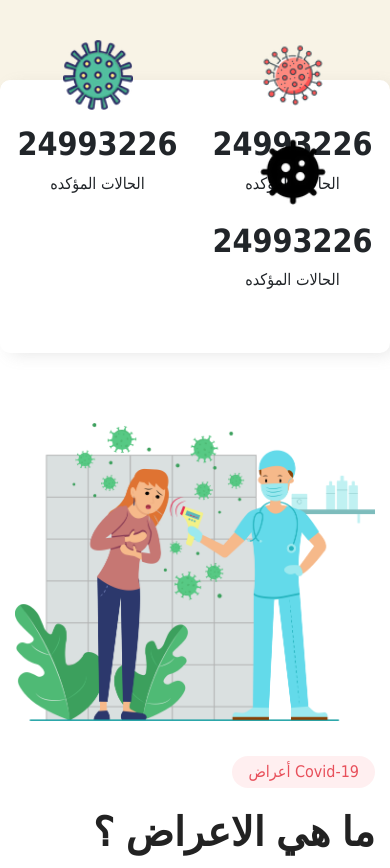
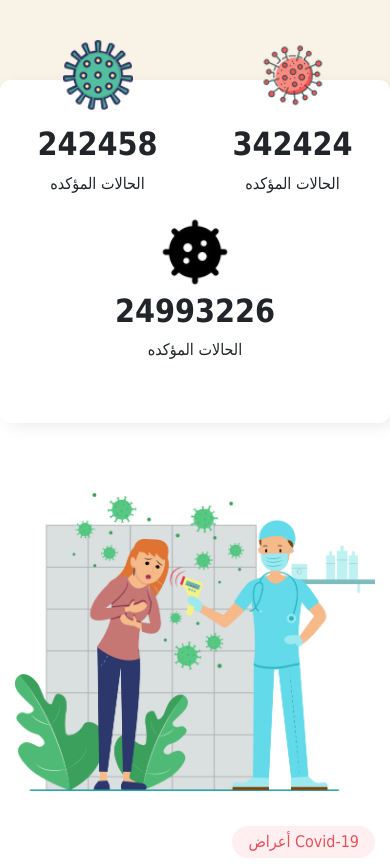
Before and after one commit to moossttafa/covid-19, a plain HTML site: page index.html in a window 390 px wide. Shown: the part 2580-3448 px from the top of the page. Drawn offline with Linux system fonts and the light colour scheme.

Commit message:
Update in index file and media.css

```diff
--- a/css/media.css
+++ b/css/media.css
@@ -42,6 +42,13 @@
     .contacts .buttons button{
 
     }
+    .marg{
+        margin-top: 70px;
+
+    }
+    .margin{
+        margin: 80px 0;
+    }
     /*xsm*/
  }
  @media (max-width :320px){
@@ -49,5 +56,6 @@
     .about .countries .row .the_col .item h2{
         font-size: 25px;
     }
+
     /*xsm*/
  }
--- a/index.html
+++ b/index.html
@@ -133,23 +133,23 @@
                     <h2> كل دول العالم  </h2>
                 </div>
                 <div class="row text-center">
-                    <div class="the_col col-6 col-md">
+                    <div class="the_col col">
                         <div class="item">
                             <img src="img/corona-virus.png" alt="pic">
-                            <h2> 24993226 </h2>
+                            <h2> 342424 </h2>
                             <p>  الحالات المؤكده  </p>
                         </div>
                     </div>
-                    <div class="the_col col-6 col-md">
+                    <div class="the_col col">
                         <div class="item">
                             <img src="img/coronavirus (2).png" alt="pic">
-                            <h2> 24993226 </h2>
+                            <h2> 242458 </h2>
                             <p>  الحالات المؤكده  </p>
                         </div>
                     </div>
-                    <div class="the_col col-6 col-md">
-                        <div class="item">
-                            <img src="img/virus.png" alt="pic">
+                    <div class="the_col col ">
+                        <div class="item marg">
+                            <img class="margin" src="img/virus.png" alt="pic">
                             <h2> 24993226 </h2>
                             <p>  الحالات المؤكده  </p>
                         </div>
```
